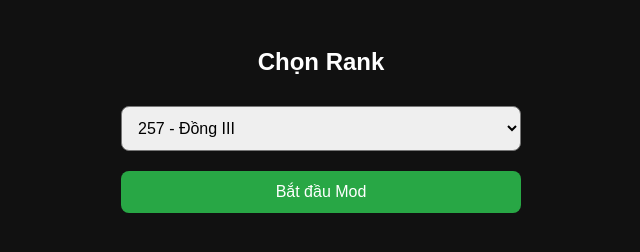
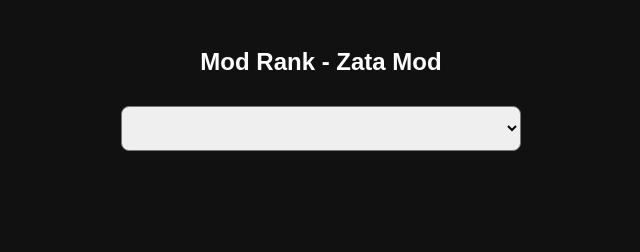
Before and after one commit to ZataMod/zatamod, a plain HTML site: page Rank.html in a window 1280 px wide. Shown: the whole page, without its empty margins (319-959 px from the left). Drawn offline with nearby package versions, Linux system fonts and the light colour scheme.

Commit message:
Update Rank.html

```diff
--- a/Rank.html
+++ b/Rank.html
@@ -2,7 +2,7 @@
 <html>
 <head>
   <meta charset="UTF-8">
-  <title>Rank Extractor</title>
+  <title>Mod Rank - Zata Mod</title>
   <meta name="viewport" content="width=device-width, initial-scale=1.0">
   <style>
     body {
@@ -28,8 +28,8 @@
   </style>
 </head>
 <body>
-  <h2>Chọn Rank</h2>
-  <select id="rankSelect"></select><br>
+  <h2>Mod Rank - Zata Mod</h2>
+  <select id="rankSelect</select><br>
   <button onclick="downloadZip()">Bắt đầu Mod</button>
 
   <script src="https://cdnjs.cloudflare.com/ajax/libs/jszip/3.10.1/jszip.min.js"></script>
```
